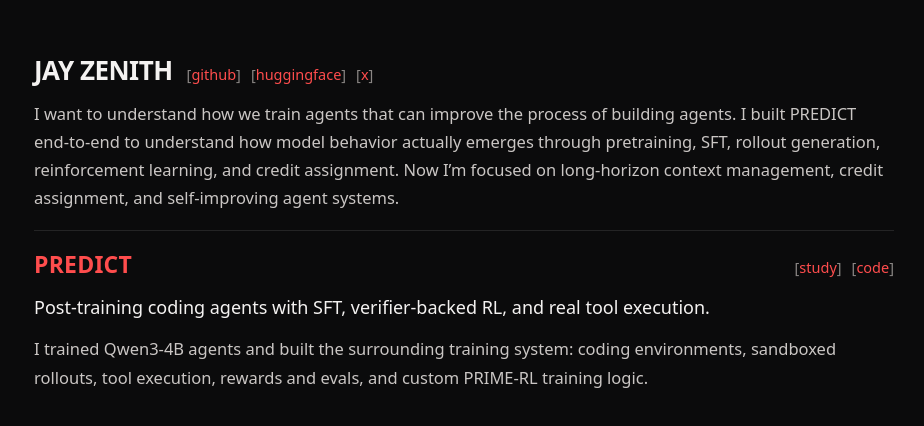
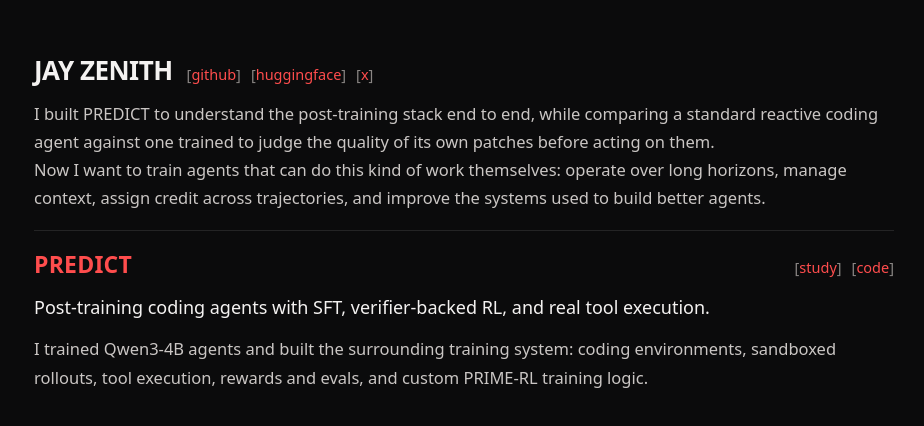
Before and after one commit to JayZenith/portfolio, a React (Create React App) app: page / in a window 1280 px wide. Shown: the top 426 px of the page, without its empty margins (176-1100 px from the left). Built offline with nearby package versions, Linux system fonts and the light colour scheme; the HTML template or start-up script is replaced by a standard one.

Commit message:
Refine portfolio introduction

```diff
--- a/src/MainPage.js
+++ b/src/MainPage.js
@@ -27,11 +27,14 @@ function MainPage() {
         </div>
 
         <p>
-          I want to understand how we train agents that can improve the process of building agents.
-          I built PREDICT end-to-end to understand how model behavior actually emerges through
-          pretraining, SFT, rollout generation, reinforcement learning, and credit assignment.
-          Now I’m focused on long-horizon context management, credit assignment, and self-improving
-          agent systems.
+          I built PREDICT to understand the post-training stack end to end, while comparing a
+          standard reactive coding agent against one trained to judge the quality of its own patches
+          before acting on them.
+        </p>
+        <p>
+          Now I want to train agents that can do this kind of work themselves: operate over long
+          horizons, manage context, assign credit across trajectories, and improve the systems used
+          to build better agents.
         </p>
       </header>
 
```
